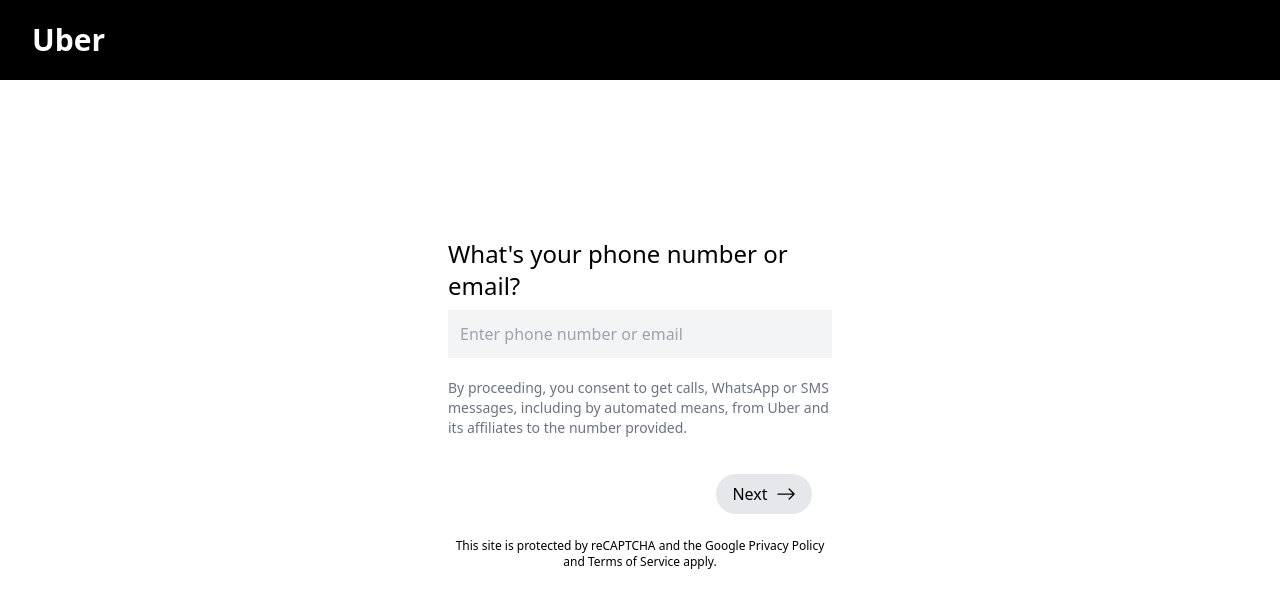
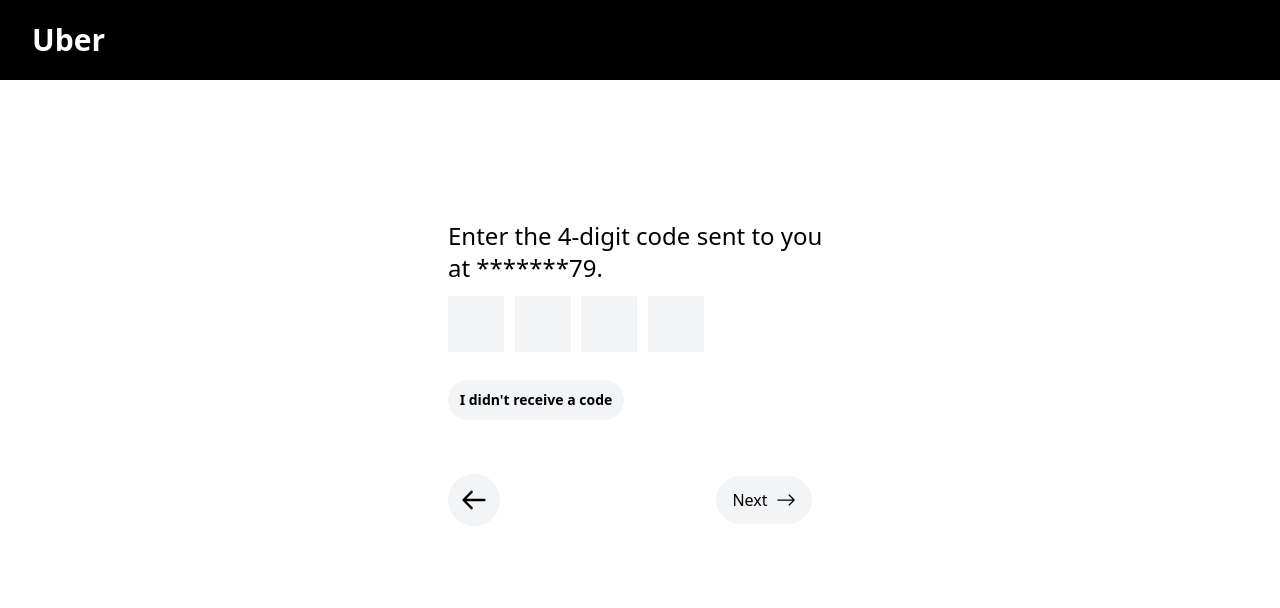
Before and after one commit to code-source-javascript/UberEats, a React (Create React App) app: page / in a window 1280 px wide. Shown: the top 608 px of the page. Built offline with nearby package versions, Linux system fonts and the light colour scheme.

Commit message:
login divided into first page and second page

```diff
--- a/src/App.js
+++ b/src/App.js
@@ -1,6 +1,6 @@
 import React, { useState } from "react";
 import Homepage from "./pages/homepage";
-import LoginPage from "./pages/loginPage";
+import LoginPage from "./pages/Login/loginPage";
 
 export const EatContext = React.createContext({});
 
@@ -11,7 +11,7 @@
     sideBar,
     setSideBar,
     countryCodeBar,
-    setCountryCodeBar
+    setCountryCodeBar,
   };
   return (
     <EatContext.Provider value={store}>
--- /dev/null
+++ b/src/pages/Login/firstPage.js
@@ -0,0 +1,47 @@
+import React from "react";
+import { BsArrowRight } from "react-icons/bs";
+
+const FirstPage = () => {
+  return (
+    <div className="w-full">
+      <h1 className="text-lg md:text-2xl my-2 pr-2">
+        What's your phone number or email?
+      </h1>
+      <div className="w-full h-12 my-2 z-50  ">
+        <input
+          type="text"
+          placeholder="Enter phone number or email"
+          className="h-full w-full   bg-gray-100 px-3 outline-black"
+        />
+        {/* this will come when number is entered in the input */}
+        {/* <PhoneInput /> */}
+      </div>
+      <h1 className="text-sm my-5 text-gray-500 z-10">
+        By proceeding, you consent to get calls, WhatsApp or SMS messages,
+        including by automated means, from Uber and its affiliates to the number
+        provided.
+      </h1>
+      <div className="fixed right-0 left-0 bottom-8 md:relative md:bottom-0 z-10">
+        <div className="w-full h-20">
+          <div className="flex mr-5 items-center justify-center px-3 py-2 bg-gray-200 rounded-full w-24 float-right my-4 hover:bg-gray-300 cursor-pointer">
+            Next <BsArrowRight className="h-5 w-5 font-body ml-2" />
+          </div>
+        </div>
+        {/* protection */}
+        <div className="md:mb-0 mb-5 text-center text-xs ">
+          This site is protected by reCAPTCHA and the Google{" "}
+          <span className="cursor-pointer font-light hover:underline">
+            Privacy Policy
+          </span>{" "}
+          and{" "}
+          <span className="cursor-pointer font-light hover:underline">
+            Terms of Service
+          </span>{" "}
+          apply.
+        </div>
+      </div>
+    </div>
+  );
+};
+
+export default FirstPage;
--- /dev/null
+++ b/src/pages/Login/loginPage.js
@@ -0,0 +1,21 @@
+import React from "react";
+
+import AuthNav from "../../component/authNav";
+import PhoneInput from "../../component/phoneInput";
+import FirstPage from "./firstPage";
+import SecondPage from "./secondPage";
+
+const LoginPage = () => {
+  return (
+    <div className="w-screen h-screen overflow-hidden">
+      <AuthNav />
+      <div className="relative w-full h-full flex justify-center md:items-center mt-24 md:mt-0 z-10 ">
+        <div className="w-5/6 md:w-96">
+          <SecondPage />
+        </div>
+      </div>
+    </div>
+  );
+};
+
+export default LoginPage;
--- /dev/null
+++ b/src/pages/Login/secondPage.js
@@ -0,0 +1,48 @@
+import React from "react";
+import { BsArrowRight } from "react-icons/bs";
+import { HiOutlineArrowLeft } from "react-icons/hi";
+
+const SecondPage = () => {
+  return (
+    <div className="w-full">
+      <div>
+        <h1 className="text-2xl ">
+          Enter the 4-digit code sent to you at *******79.
+        </h1>
+      </div>
+      <div className="md:w-4/6 w-full flex justify-between mt-3">
+        <input
+          type="text"
+          className="h-14 w-14 bg-gray-100 text-center outline-black"
+        />
+        <input
+          type="text"
+          className="h-14 w-14 bg-gray-100 text-center outline-black"
+        />
+        <input
+          type="text"
+          className="h-14 w-14 bg-gray-100 text-center outline-black"
+        />
+        <input
+          type="text"
+          className="h-14 w-14 bg-gray-100 text-center outline-black"
+        />
+      </div>
+      <div className="mt-7">
+        <span className="text-sm font-semibold h-10 w-44 bg-gray-100 hover:bg-gray-200 cursor-pointer rounded-full flex justify-center items-center ">
+          I didn't receive a code{" "}
+        </span>
+      </div>
+      <div className="flex justify-between items-center my-10 fixed right-0 left-0 bottom-0 md:relative md:bottom-0 z-10">
+        <span className=" bg-gray-100 px-3 py-3 rounded-full cursor-pointer hover:bg-gray-200 ml-5 md:ml-0">
+          <HiOutlineArrowLeft className="h-7 w-7" />
+        </span>
+        <span className="flex mr-5 items-center justify-center px-4 py-3  bg-gray-100 rounded-full w-24 float-right my-4 hover:bg-gray-200 cursor-pointer">
+          Next <BsArrowRight className="h-5 w-5 font-body ml-2" />
+        </span>
+      </div>
+    </div>
+  );
+};
+
+export default SecondPage;
--- a/src/pages/loginPage.js
+++ /dev/null
@@ -1,54 +0,0 @@
-import React from "react";
-import { BsArrowRight } from "react-icons/bs";
-import AuthNav from "../component/authNav";
-import PhoneInput from "../component/phoneInput";
-
-const LoginPage = () => {
-  return (
-    <div className="w-screen h-screen overflow-hidden">
-      <AuthNav />
-      <div className="relative w-full h-full flex justify-center md:items-center mt-24 md:mt-0 z-10 ">
-        <div className="w-5/6 md:w-96">
-          <h1 className="text-lg md:text-2xl my-2 pr-2">
-            What's your phone number or email?
-          </h1>
-          <div className="w-full h-12 my-2 z-50  ">
-            <input
-              type="text"
-              placeholder="Enter phone number or email"
-              className="h-full w-full   bg-gray-100 px-3 outline-black"
-            />
-            {/* this will come when number is entered in the input */}
-            {/* <PhoneInput /> */}
-          </div>
-          <h1 className="text-sm my-5 text-gray-500 z-10">
-            By proceeding, you consent to get calls, WhatsApp or SMS messages,
-            including by automated means, from Uber and its affiliates to the
-            number provided.
-          </h1>
-          <div className="fixed right-0 left-0 bottom-8 md:relative md:bottom-0 z-10">
-            <div className="w-full h-20">
-              <div className="flex mr-5 items-center justify-center px-3 py-2 bg-gray-200 rounded-full w-24 float-right my-4 hover:bg-gray-300 cursor-pointer">
-                Next <BsArrowRight className="h-5 w-5 font-body ml-2" />
-              </div>
-            </div>
-            {/* protection */}
-            <div className="md:mb-0 mb-5 text-center text-xs ">
-              This site is protected by reCAPTCHA and the Google{" "}
-              <span className="cursor-pointer font-light hover:underline">
-                Privacy Policy
-              </span>{" "}
-              and{" "}
-              <span className="cursor-pointer font-light hover:underline">
-                Terms of Service
-              </span>{" "}
-              apply.
-            </div>
-          </div>
-        </div>
-      </div>
-    </div>
-  );
-};
-
-export default LoginPage;
```
